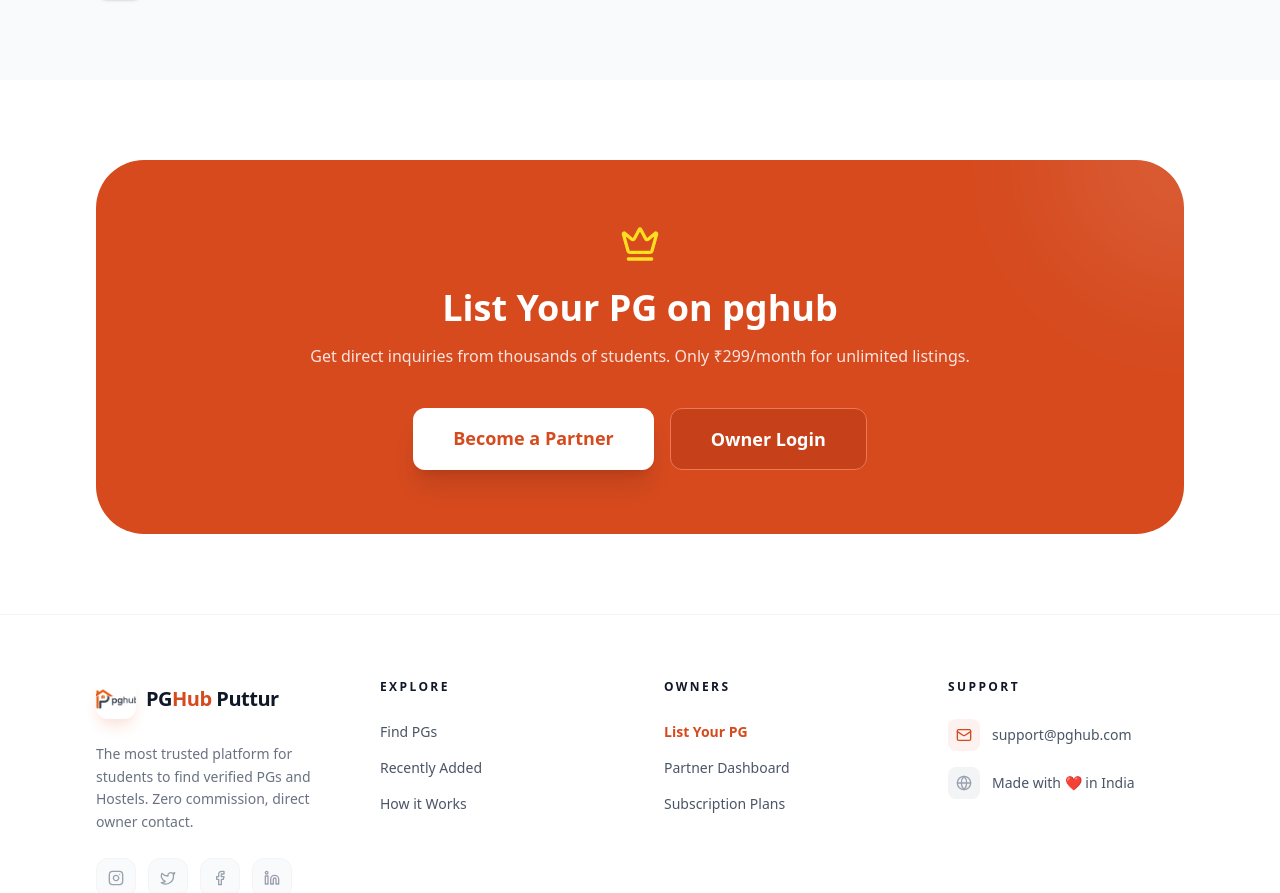
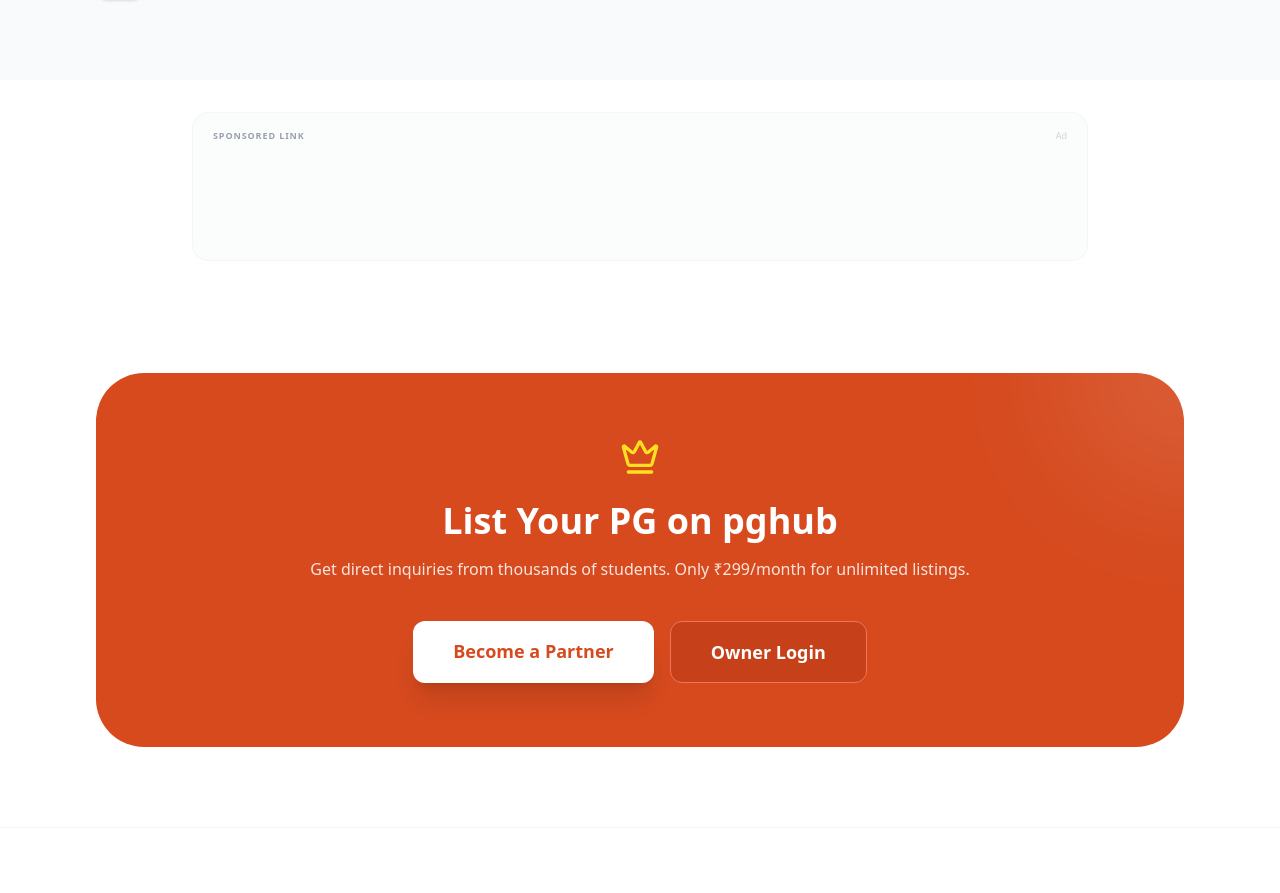
Before and after one commit to YASHU-B/pghubputtur, a React (Vite) app in the folder client/: page / in a window 1280 px wide. Shown: the part 1616-2509 px from the top of the page. Built offline with nearby package versions, Linux system fonts and the light colour scheme; no server answers; the database is empty.

Commit message:
Integrate Google AdSense monetization script

```diff
--- a/client/index.html
+++ b/client/index.html
@@ -79,6 +79,8 @@
     })();
   </script>
 
+  <!-- Google AdSense -->
+  <script async src="https://pagead2.googlesyndication.com/pagead/js/adsbygoogle.js?client=ca-pub-9428585973711904" crossorigin="anonymous"></script>
 </head>
 
 <body>
--- a/client/src/App.jsx
+++ b/client/src/App.jsx
@@ -21,6 +21,7 @@
 import { supabase } from './supabase';
 import ListingCard from './components/ListingCard';
 import { Navigate } from 'react-router-dom';
+import AdSlot from './components/AdSlot';
 
 // ─── Scroll To Top ──────────────────────────────────────────────────────────
 const ScrollToTop = () => {
@@ -301,6 +302,11 @@
           </div>
         </div>
       </section>
+
+      {/* Sponsored Ad Banner */}
+      <div className="max-w-6xl mx-auto px-4 sm:px-6 lg:px-8">
+        <AdSlot slot="9382048591" />
+      </div>
 
       {/* ── OWNER SECTION ── */}
       <section className="max-w-6xl mx-auto px-4 sm:px-6 lg:px-8 py-10 md:py-20">
--- /dev/null
+++ b/client/src/components/AdSlot.jsx
@@ -0,0 +1,63 @@
+import { useEffect, useState, useRef } from 'react';
+
+/**
+ * Reusable Google AdSense Component
+ * @param {string} slot - The Ad slot ID provided by Google AdSense dashboard.
+ * @param {string} format - The format of the ad (e.g., 'auto', 'fluid', 'rectangle').
+ * @param {boolean} responsive - Whether the ad is responsive.
+ * @param {string} className - Additional CSS classes.
+ */
+export default function AdSlot({ slot, format = 'auto', responsive = 'true', className = '' }) {
+  const [isBlocked, setIsBlocked] = useState(false);
+  const initialized = useRef(false);
+
+  useEffect(() => {
+    if (initialized.current) return;
+    initialized.current = true;
+
+    const checkAdsense = () => {
+      try {
+        if (window.adsbygoogle) {
+          (window.adsbygoogle = window.adsbygoogle || []).push({});
+        } else {
+          setIsBlocked(true);
+        }
+      } catch (err) {
+        console.warn('AdSense initialization error:', err);
+        setIsBlocked(true);
+      }
+    };
+
+    // Run check asynchronously to avoid triggering synchronous setState warnings
+    const timer = setTimeout(checkAdsense, 50);
+    return () => clearTimeout(timer);
+  }, []);
+
+  if (isBlocked) {
+    return null;
+  }
+
+  return (
+    <div className={`my-8 mx-auto w-full max-w-4xl p-4 bg-gray-50/60 backdrop-blur-md rounded-2xl border border-gray-100/80 flex flex-col items-center justify-center overflow-hidden transition-all duration-300 hover:shadow-lg hover:shadow-orange-50/50 ${className}`}>
+      <div className="flex items-center justify-between w-full mb-3 px-1">
+        <span className="text-[9px] font-black tracking-widest text-gray-400 uppercase">
+          Sponsored Link
+        </span>
+        <span className="text-[9px] text-gray-300 font-medium">
+          Ad
+        </span>
+      </div>
+
+      <div className="w-full flex justify-center items-center min-h-[90px] relative">
+        <ins
+          className="adsbygoogle"
+          style={{ display: 'block', width: '100%', minHeight: '90px' }}
+          data-ad-client="ca-pub-9428585973711904"
+          data-ad-slot={slot}
+          data-ad-format={format}
+          data-full-width-responsive={responsive}
+        />
+      </div>
+    </div>
+  );
+}
--- a/client/src/pages/ListingDetail.jsx
+++ b/client/src/pages/ListingDetail.jsx
@@ -4,6 +4,7 @@
 import { MapPin, Check, ArrowLeft, Phone, MessageCircle, Home, BedDouble, Map, Star, User, Send, Shield, Navigation, Trash2, ChevronLeft, ChevronRight, Share2 } from 'lucide-react';
 import { useAuth } from '../context/AuthContext';
 import MapView from '../components/MapView';
+import AdSlot from '../components/AdSlot';
 
 const ListingDetail = () => {
     const { id } = useParams();
@@ -323,6 +324,9 @@
                             ))}
                         </div>
                     </div>
+
+                    {/* Sponsored Ad Slot */}
+                    <AdSlot slot="1849204859" />
 
                     {/* Amenities */}
                     {listing.amenities?.length > 0 && (
--- a/client/src/pages/Search.jsx
+++ b/client/src/pages/Search.jsx
@@ -1,9 +1,10 @@
-import { useState, useEffect } from 'react';
+import { useState, useEffect, Fragment } from 'react';
 import { supabase } from '../supabase';
 import { Search as SearchIcon, MapPin, Filter, Users, Building2, Map, LayoutGrid } from 'lucide-react';
 import { Link, useSearchParams, useNavigate } from 'react-router-dom';
 import ListingCard from '../components/ListingCard';
 import MapView from '../components/MapView';
+import AdSlot from '../components/AdSlot';
 
 const SkeletonCard = () => (
   <div className="bg-white rounded-xl overflow-hidden shadow-sm border border-gray-100">
@@ -182,7 +183,14 @@
             ) : (
                 <div className="grid grid-cols-1 sm:grid-cols-2 lg:grid-cols-3 gap-4 sm:gap-8">
                     {listings.map((listing, idx) => (
-                        <ListingCard key={listing.id} listing={listing} idx={idx} />
+                        <Fragment key={listing.id}>
+                            <ListingCard listing={listing} idx={idx} />
+                            {(idx + 1) % 3 === 0 && (
+                                <div className="col-span-full">
+                                    <AdSlot slot="4810293847" />
+                                </div>
+                            )}
+                        </Fragment>
                     ))}
                 </div>
             )}
```
Also changed, not shown: 1 other file (tests, documents, lock files or other folders).
